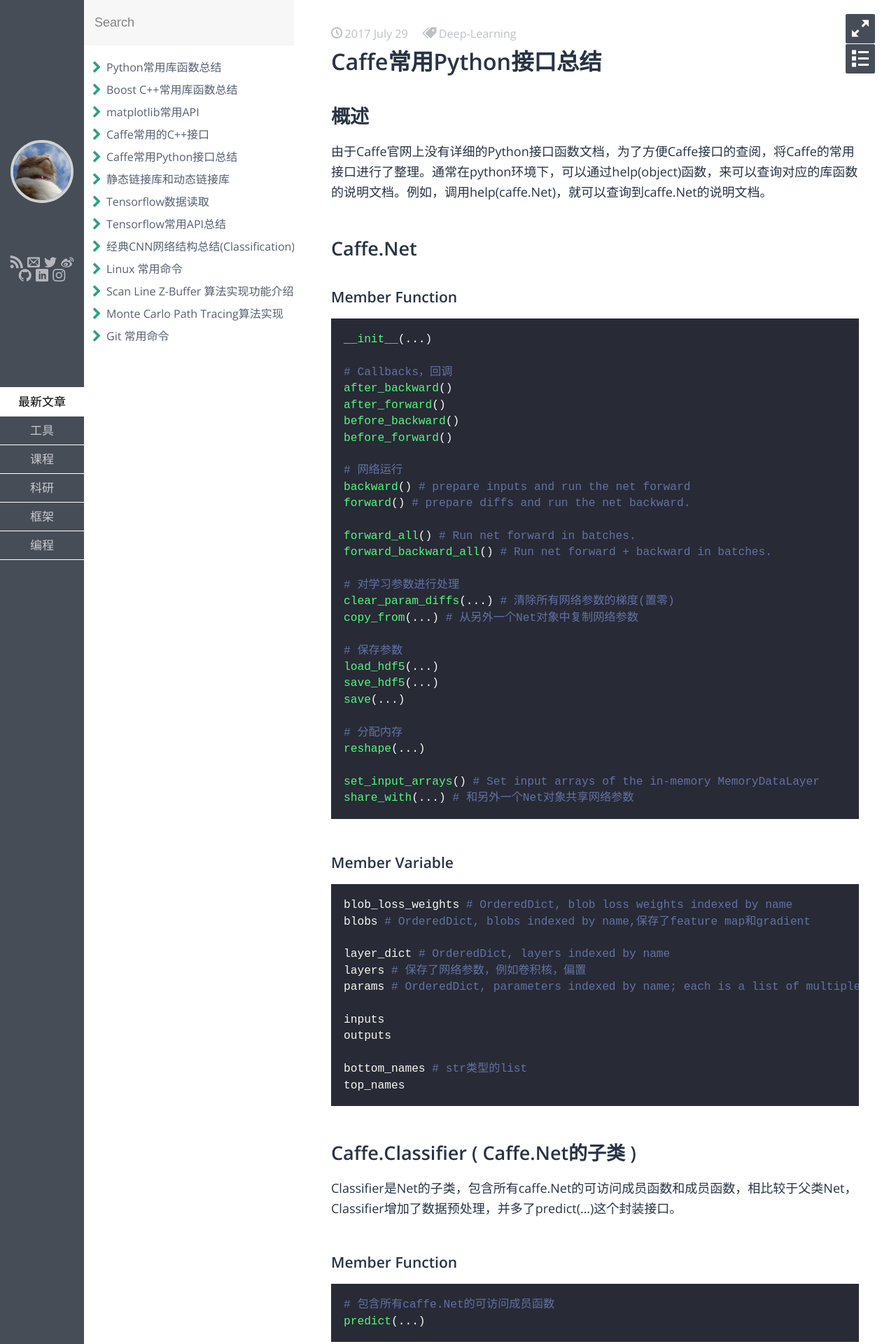
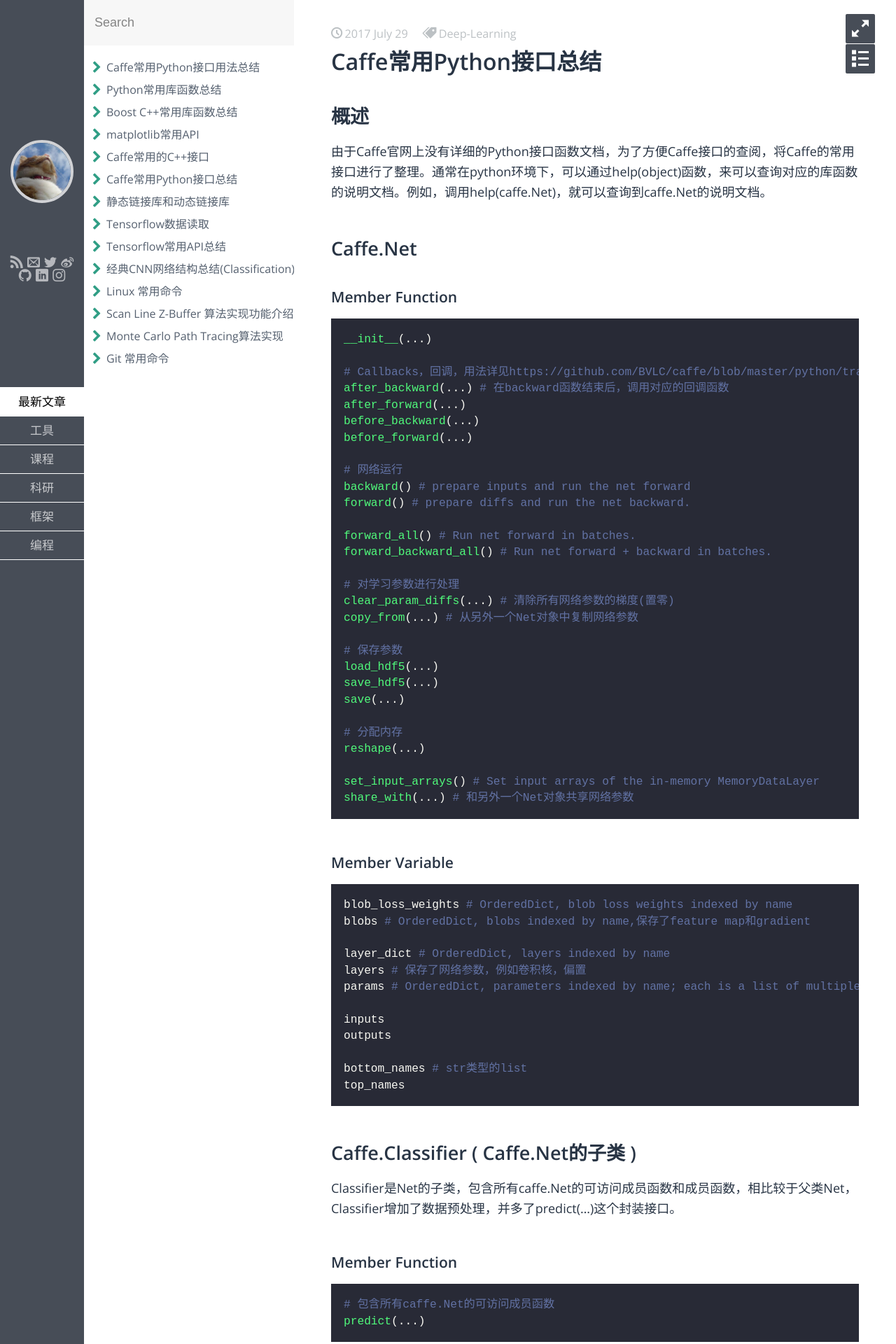
Before and after one commit to sccbhxc/sccbhxc.github.io, a Jekyll site: the page built from _posts/caffe/2017-07-29-Caffe常用Python接口总结.md, in a window 1280 px wide. Shown: the top 1920 px of the page at 70% size. Built offline with Jekyll 4.4.1, drawn with Linux system fonts in a browser that asks for light colours; some web fonts are replaced.

Commit message:
增加了caffe python常用接口的用法

````diff
--- a/_posts/caffe/2017-07-29-Caffe常用Python接口总结.md
+++ b/_posts/caffe/2017-07-29-Caffe常用Python接口总结.md
@@ -19,11 +19,11 @@ description: 总结了Caffe中常用的接口
 ```python
 __init__(...)
 
-# Callbacks，回调
-after_backward()
-after_forward()
-before_backward()
-before_forward()
+# Callbacks，回调，用法详见https://github.com/BVLC/caffe/blob/master/python/train.py
+after_backward(...) # 在backward函数结束后，调用对应的回调函数
+after_forward(...)
+before_backward(...)
+before_forward(...)
 
 # 网络运行
 backward() # prepare inputs and run the net forward
@@ -216,21 +216,21 @@ to_proto()
 
 ```python
 # 日志
-init_log()
-log()
+init_log() # 初始化log
+log(...) # str类型，用于输出log的python接口
 
 # 设置计算设备
 set_mode_cpu()
 set_mode_gpu()
 set_device(...)
-set_multiprocess(...) # 设置使用几个cpu核心
+set_multiprocess(...) # 是否打开多核，True/False
 
 # solver,Parallel training
-get_solver(...)
+get_solver(...) # 根据solver.prototxt得到Solver对象
 solver_count()
-set_solver_count()
+set_solver_count(...) # 设置几个solver(相当于用于并行的GPU个数)
 solver_rank()
-set_solver_rank()
+set_solver_rank(...) # 设置sovler的rank
 
 # 其他
 layer_type_list()
````
Also changed, not shown: _posts/caffe/2018-02-25-Caffe常用Python接口用法总结.md (added, +132 -0 lines), _posts/tools/2017-07-07-Linux常用命令.md (+10 -0 lines).
